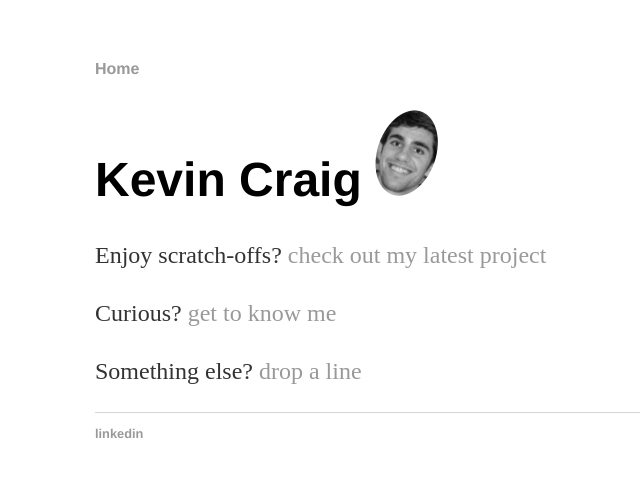
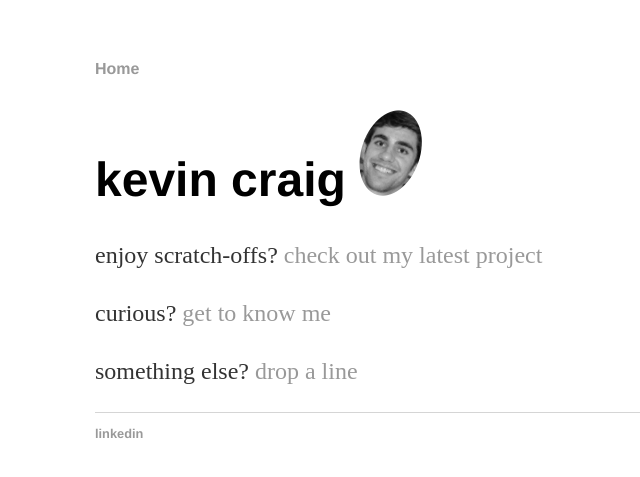
Before and after one commit to kevcraig/kevcriag.github.io, a Jekyll site: the page built from index.html, in a window 1280 px wide. Shown: the top 477 px of the page, without its empty margins (97-737 px from the left). Built offline with Jekyll 4.4.1, drawn with Linux system fonts in a browser that asks for light colours.

Commit message:
Update index.html

```diff
--- a/index.html
+++ b/index.html
@@ -3,8 +3,8 @@ layout: default
 title: Kevin Craig
 ---
 <div class="blurb">
-	<h1>Kevin Craig <img src="head.png" alt="hi" class="inline"/> </h1>
-	<p>Enjoy scratch-offs? <a href="https://kevincraig.shinyapps.io/ScratcherStatsNC/" target="_blank">check out my latest project</a></p>
-	<p>Curious? <a href="/about">get to know me</a></p>
-	<p>Something else? <a href="mailto:kacraig@ncsu.edu">drop a line</a></p>
+	<h1>kevin craig <img src="head.png" alt="hi" class="inline"/> </h1>
+	<p>enjoy scratch-offs? <a href="https://kevincraig.shinyapps.io/ScratcherStatsNC/" target="_blank">check out my latest project</a></p>
+	<p>curious? <a href="/about">get to know me</a></p>
+	<p>something else? <a href="mailto:kacraig@ncsu.edu">drop a line</a></p>
 </div><!-- /.blurb -->
```
